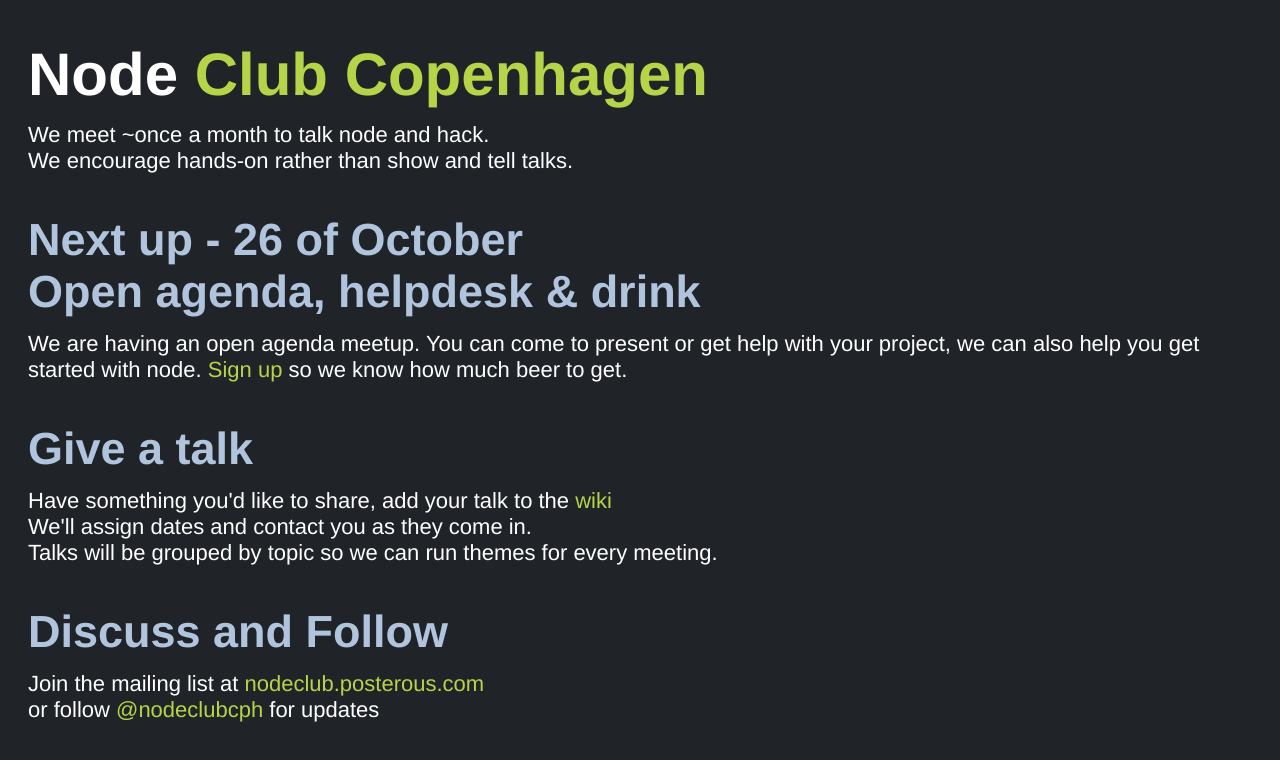
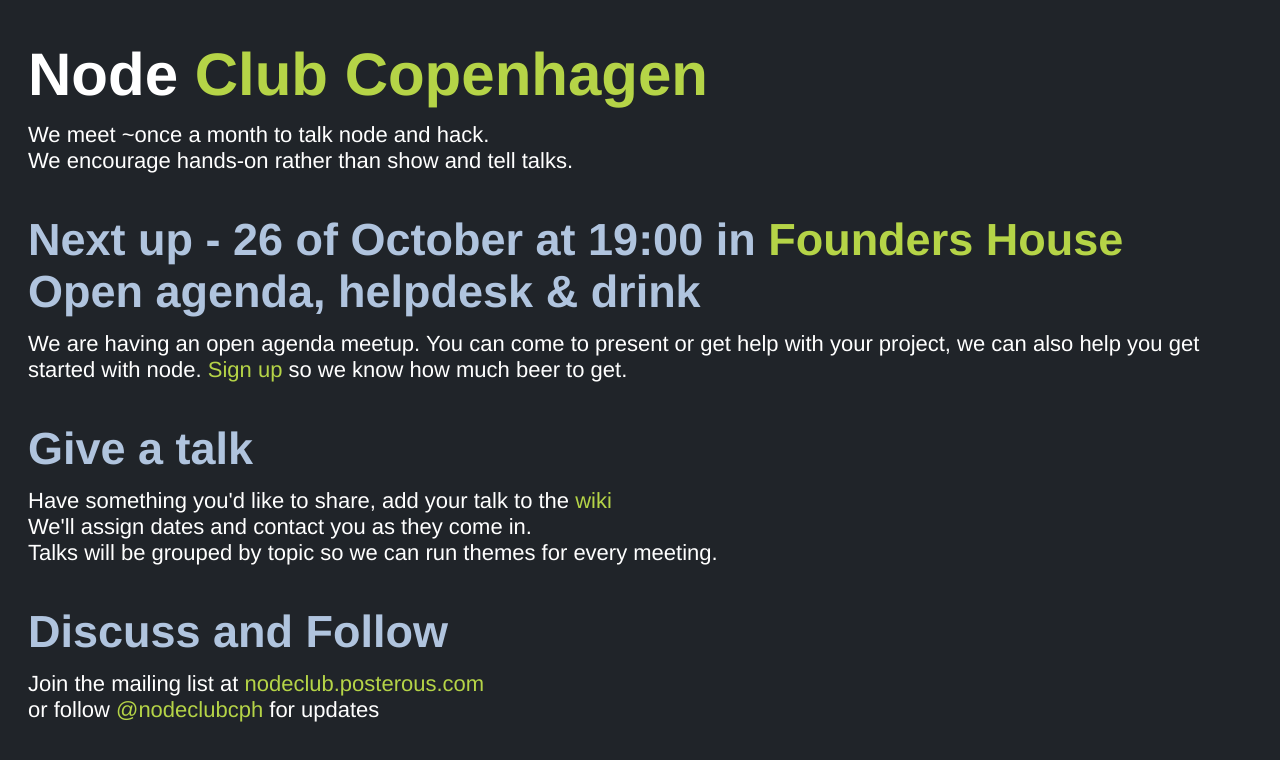
Before and after one commit to ianjorgensen/nodeclub, a plain HTML site: page s/index.html in a window 1280 px wide. Drawn offline with Linux system fonts and the light colour scheme.

Commit message:
added date

```diff
--- a/s/index.html
+++ b/s/index.html
@@ -61,7 +61,7 @@
 			</p>
 		</header>
 		<section class='meeting'>
-			<h2>Next up - 26 of October<br> Open agenda, helpdesk & drink</h2>
+			<h2>Next up - 26 of October at 19:00 in <a href='http://foundershouse.dk'>Founders House</a><br> Open agenda, helpdesk & drink</h2>
 			<p>We are having an open agenda meetup. You can come to present or get help with your project, we can also help you get started with node. <a href='http://www.doodle.com/cea5s484nry8wdep'>Sign up</a> so we know how much beer to get.</p>
 		</section>
 		<section class='talk'>
```
